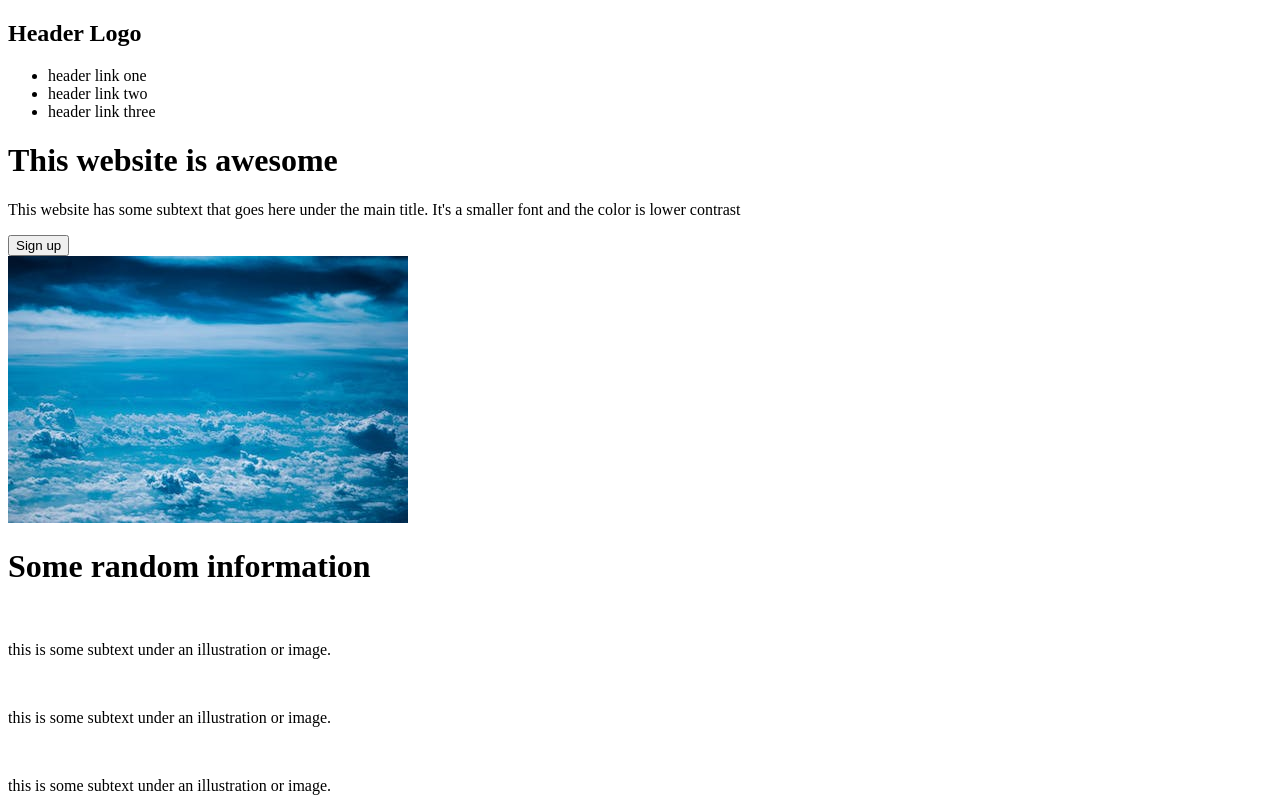
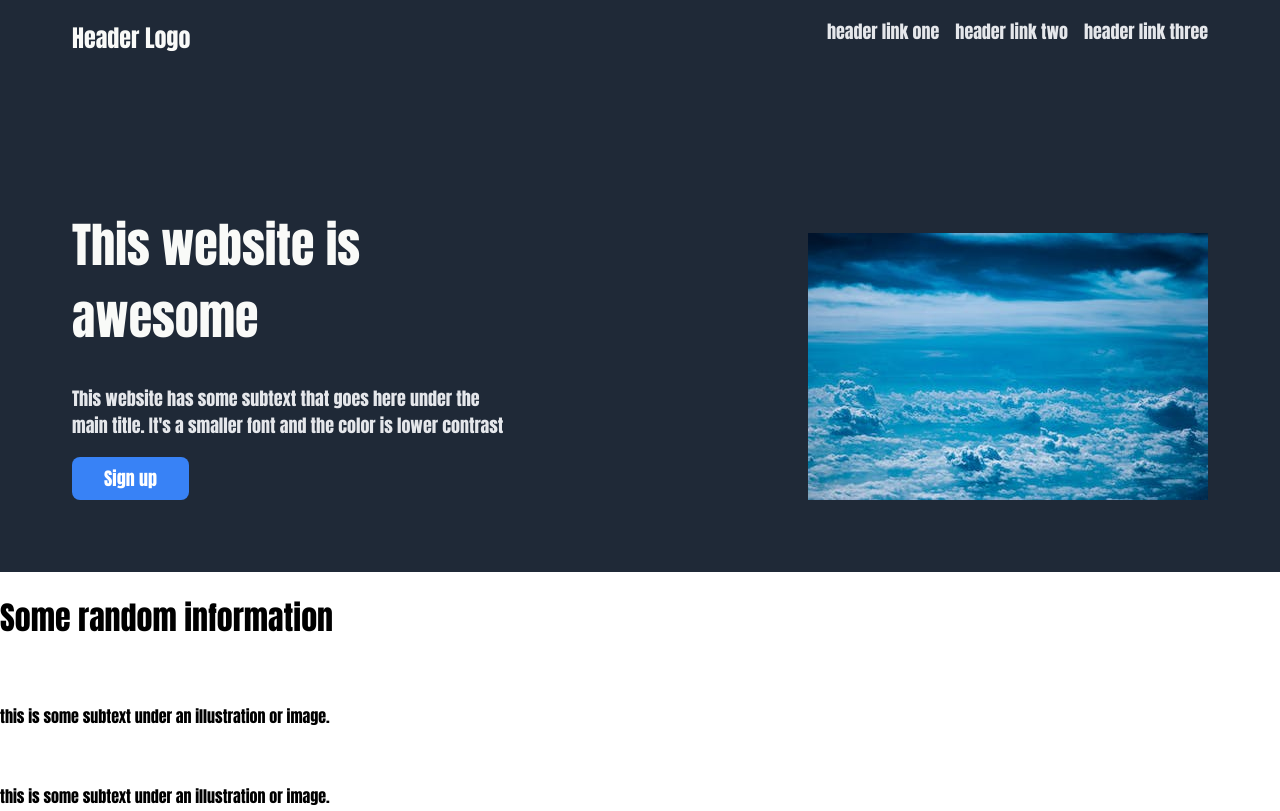
Before and after one commit to Al-Waleed/landing-page, a plain HTML site: page index.html in a window 1280 px wide. Shown: the top 811 px of the page. Drawn offline with Linux system fonts and the light colour scheme.

Commit message:
Add styles to header

```diff
--- a/css/styles.css
+++ b/css/styles.css
@@ -0,0 +1,57 @@
+* {
+    font-family:Impact, Haettenschweiler, 'Arial Narrow Bold', sans-serif;
+}
+body {
+    margin: 0;
+}
+.hero {
+    background-color: #1f2937;
+    display: flex;
+    flex-flow: column wrap;
+    height: 500px;
+    justify-content: space-between;
+    padding: 0 72px;
+    padding-bottom: 72px;
+}
+.hero-second {
+    gap: 300px;
+    align-items: flex-end;
+}
+.hero-first h2 {
+    font-size: 24px;
+    color: #f9faf8;
+}
+.container h1 {
+    font-size: 48px;
+    color: #f9faf8;
+    font-weight: 900;
+
+}
+button {
+    color: #ffffff;
+    background-color: #3882f6;
+    padding: 8px 32px;
+    border-radius: 8px;
+    font-size: 18px;
+    border: none;
+}
+
+.hero-image {
+    width: 400px;
+    height: 267px;
+}
+.hero-first,
+.hero-second {
+    display: flex;
+    justify-content: space-between;
+}
+ul {
+    list-style: none;
+    display: flex;
+    gap: 16px;
+}
+.container p,
+ul {
+    font-size: 18px;
+    color: #e5e7eb;
+}
--- a/index.html
+++ b/index.html
@@ -3,21 +3,26 @@
 <head>
     <meta charset="UTF-8">
     <title>Landing page</title>
+    <link rel="stylesheet" href="./css/styles.css">
 </head>
 <body>
-    <header class="header">
+    <header class="hero">
+        <div class="hero-first">
             <h2>Header Logo</h2>
             <ul>
                 <li>header link one</li>
                 <li>header link two</li>
                 <li>header link three</li>
             </ul>
-        <div class="header-container">
+        </div>
+        <div class="hero-second">
+            <div class="container">
                 <h1>This website is awesome</h1>
                 <p>This website has some subtext that goes here under the main title. It's a smaller font and the color is lower contrast</p>
                 <button>Sign up</button>
             </div>
-        <img src="./images/hero-image.jpg" alt="A picture of clouds">
+            <img class="hero-image" src="./images/hero-image.jpg" alt="A picture of clouds">
+        </div>
     </header>
 
     <div>
```
Lines whose indentation alone changed are shown as unchanged.
